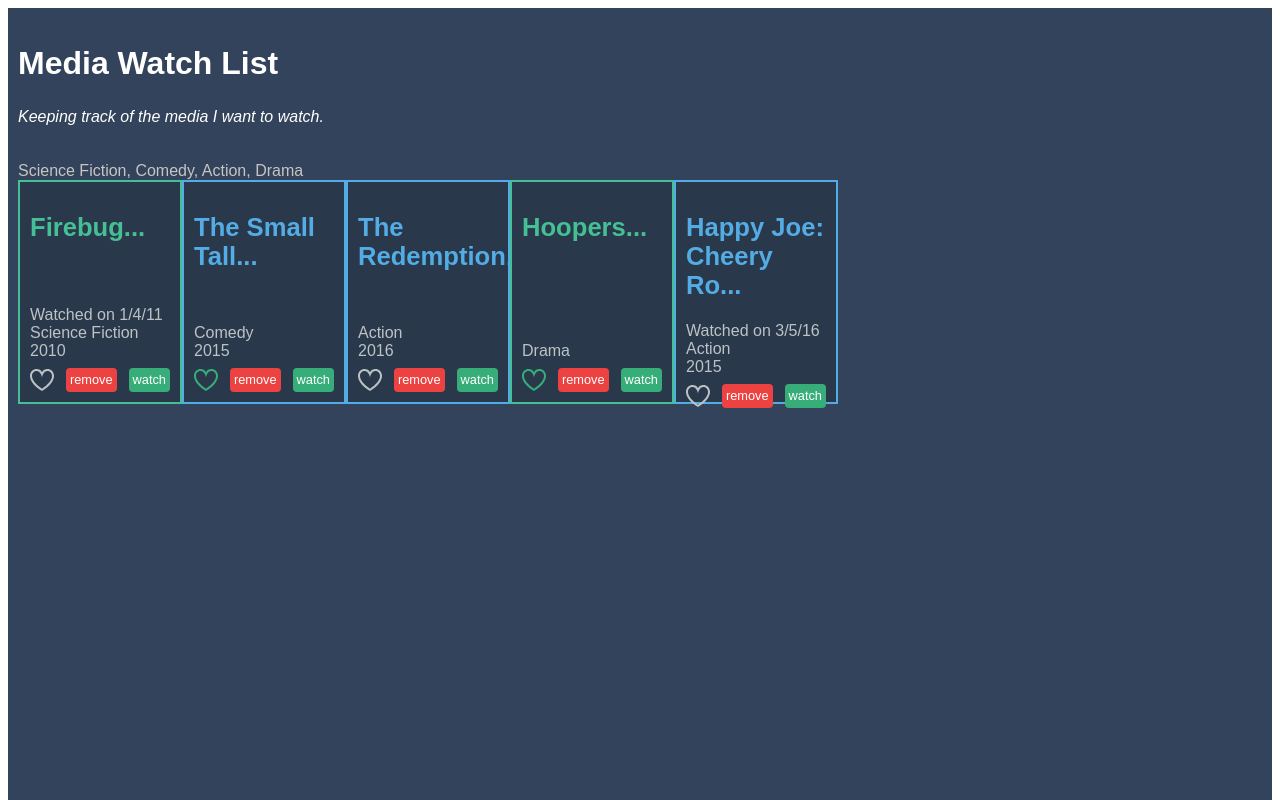
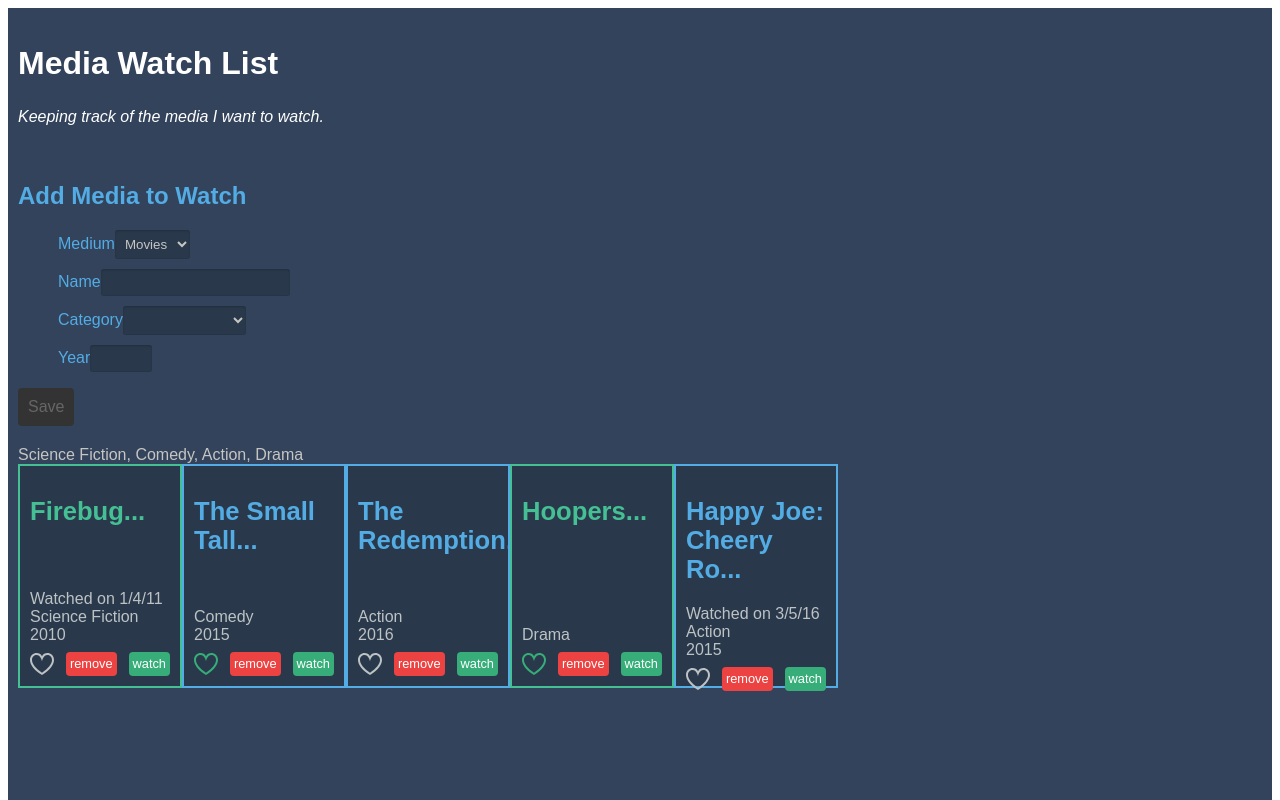
Before and after one commit to douggreenwoodlm24/angularmedialist, an Angular app: page / in a window 1280 px wide. Shown: the top 800 px of the page. Built offline with nearby package versions, Linux system fonts and the light colour scheme.

Commit message:
End 05_03

```diff
--- a/src/app/app.component.html
+++ b/src/app/app.component.html
@@ -3,8 +3,6 @@
     <h1>Media Watch List</h1>
     <p class="description">Keeping track of the media I want to watch.</p>
   </header>
-  <!-- <app-media-item
-  [mediaItem]="firstMediaItem"
-  (delete)="onMediaItemDelete($event)"></app-media-item> -->
+  <app-media-item-form></app-media-item-form>
   <app-media-item-list></app-media-item-list>
 </section>
--- /dev/null
+++ b/src/app/media-item-form/media-item-form.component.css
@@ -0,0 +1,52 @@
+:host {
+  display: block;
+  padding: 10px;
+}
+ul {
+  list-style-type: none;
+}
+ul li {
+  margin: 10px 0;
+}
+header, label {
+  color: #53ace4;
+}
+input, select {
+  background-color: #29394b;
+  color: #c6c5c3;
+  border-radius: 3px;
+  border: none;
+  box-shadow: 0 1px 2px rgba(0,0,0,0.2) inset, 0 -1px 0 rgba(0,0,0,0.05) inset;
+  border-color: #53ace4;
+  padding: 6px;
+}
+.ng-invalid:not(.ng-pristine):not(.required-invalid) {
+  border: 1px solid #d93a3e;
+}
+input[required].ng-invalid {
+  border-right: 5px solid #d93a3e;
+}
+input[required]:not(.required-invalid),
+input[required].ng-invalid:not(.required-invalid) {
+  border-right: 5px solid #37ad79;
+}
+.error {
+  color: #d93a3e;
+}
+#year {
+  width: 50px;
+}
+button[type=submit] {
+  background-color: #45bf94;
+  border: 0;
+  padding: 10px;
+  font-size: 1em;
+  border-radius: 4px;
+  color: #ffffff;
+  cursor: pointer;
+}
+button[type=submit]:disabled {
+  background-color: #333;
+  color: #666;
+  cursor: default;
+}
--- /dev/null
+++ b/src/app/media-item-form/media-item-form.component.html
@@ -0,0 +1,38 @@
+<header>
+  <h2>Add Media to Watch</h2>
+</header>
+<form
+	[formGroup]="form"
+(ngSubmit)="onSubmit(form.value)">
+  <ul>
+    <li>
+      <label for="medium">Medium</label>
+      <select name="medium" id="medium" formControlName="medium">
+        <option value="Movies">Movies</option>
+        <option value="Series">Series</option>
+      </select>
+    </li>
+    <li>
+      <label for="name">Name</label>
+      <input type="text" name="name" id="name" formControlName="name">
+      <div *ngIf="form.get('name').hasError('pattern')" class="error">Name has invalid characters.</div>
+    </li>
+    <li>
+      <label for="category">Category</label>
+      <select name="category" id="category" formControlName="category">
+        <option value="Action">Action</option>
+        <option value="Science Fiction">Science Fiction</option>
+        <option value="Comedy">Comedy</option>
+        <option value="Drama">Drama</option>
+        <option value="Horror">Horror</option>
+        <option value="Romance">Romance</option>
+      </select>
+    </li>
+    <li>
+      <label for="year">Year</label>
+      <input type="text" name="year" id="year" maxlength="4" formControlName="year">
+      <div *ngIf="form.get('year').errors as yearErrors" class="error">Year must be between {{yearErrors.year.min}} and {{yearErrors.year.max}}.</div>
+    </li>
+  </ul>
+  <button type="submit" [disabled]="!form.valid">Save</button>
+</form>
--- /dev/null
+++ b/src/app/media-item-form/media-item-form.component.ts
@@ -0,0 +1,50 @@
+import { Component, OnInit } from '@angular/core';
+import { Validators, FormBuilder } from '@angular/forms';
+
+@Component({
+  selector: 'app-media-item-form',
+  templateUrl: './media-item-form.component.html',
+  styleUrls: ['./media-item-form.component.css']
+})
+export class MediaItemFormComponent implements OnInit {
+
+	form;
+
+	constructor(private formBuilder: FormBuilder){}
+
+	ngOnInit(){
+		this.form = this.formBuilder.group({
+			medium: this.formBuilder.control('Movies'),
+			name: this.formBuilder.control('', Validators.compose([
+				Validators.required,
+				Validators.pattern('[\\w\\-\\s\\/]+')
+				])),
+			category: this.formBuilder.control(''),
+			year: this.formBuilder.control('', this.yearValidator)
+		});
+	}
+
+	yearValidator(control){
+		if(control.value.trim().length === 0){
+			return null;
+		}
+		let year = parseInt(control.value);
+		let minYear = 1900;
+		let maxYear = 2025;
+		if(year >- minYear && year <= maxYear){
+			return null;
+		} else {
+			return {'year': {
+				'min': minYear,
+				'max': maxYear
+			}};
+		}
+	}
+
+	onSubmit(mediaItem){
+		console.log(mediaItem)
+	}
+
+
+
+}
```
Also changed, not shown: src/app/app.module.ts (+5 -3 lines), 1 other file (tests, documents, lock files or other folders).
